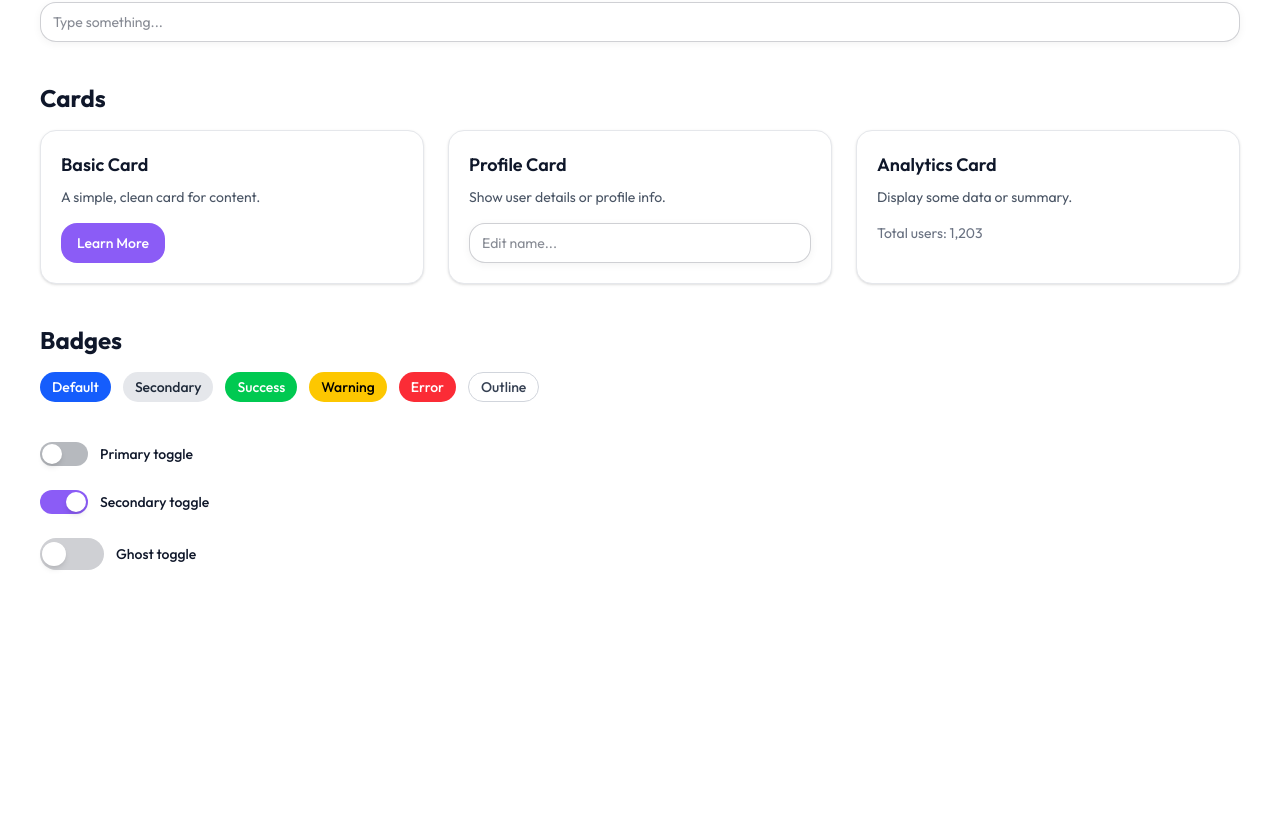
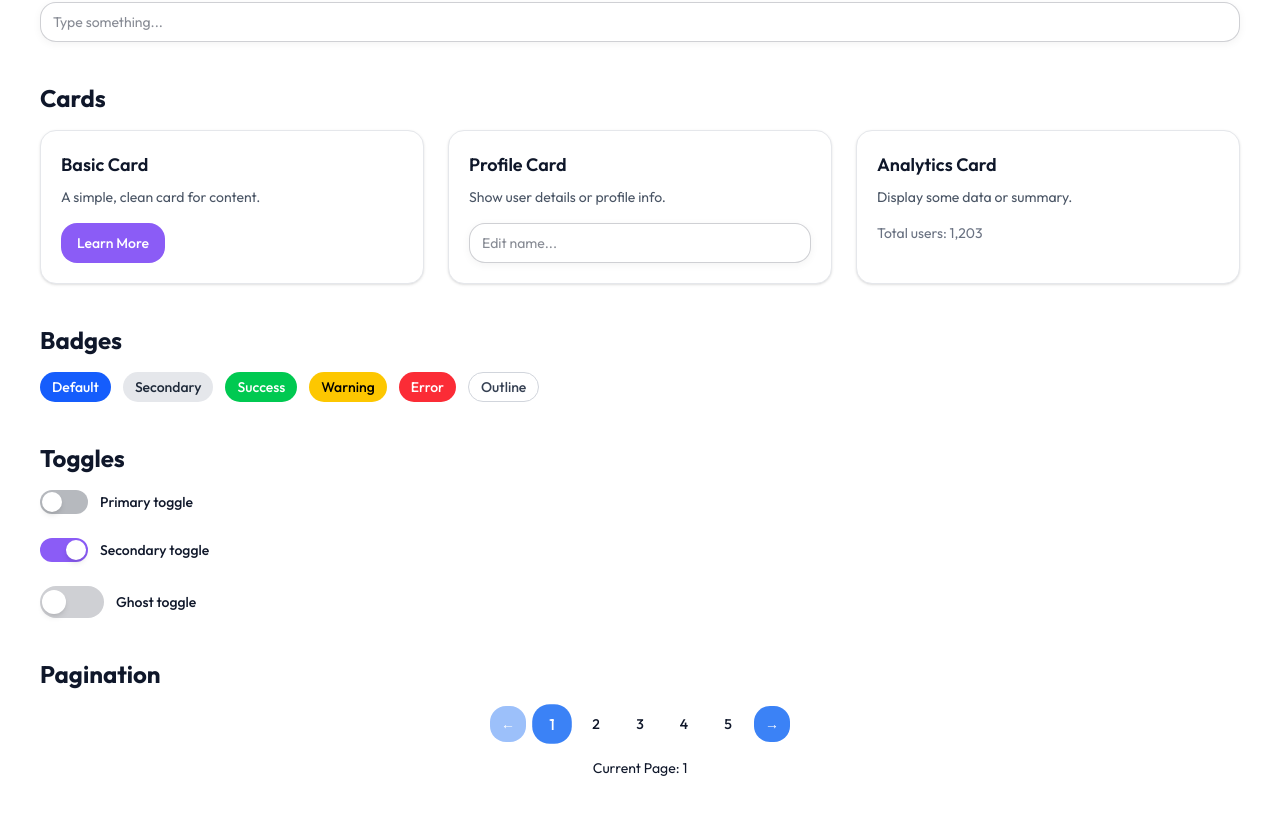
Before and after one commit to mrymsarabi/nextui-kit, a Next.js app: page / in a window 1280 px wide. Shown: the part 214-1028 px from the top of the page. Before the commit the page ends 824 px from the top, so only its background shows below. Built offline with nearby package versions, Linux system fonts and the light colour scheme.

Commit message:
pagination - components - 1

```diff
--- a/src/app/page.tsx
+++ b/src/app/page.tsx
@@ -6,9 +6,11 @@ import { Card } from "@/components/ui/card";
 import { Badge } from "@/components/ui/badge";
 import { Modal } from "@/components/ui/modal";
 import { ToggleSwitch } from "@/components/ui/toggleSwitch";
+import { Pagination } from "@/components/ui/pagination"; // 👈 import it
 
 export default function Home() {
   const [isOpen, setIsOpen] = useState(false);
+  const [page, setPage] = useState(1); // 👈 state for pagination
 
   return (
     <main className="p-10 space-y-10 bg-[var(--color-background)] text-[var(--color-foreground)]">
@@ -60,10 +62,27 @@ export default function Home() {
 
       {/* Toggle Switch Section */}
       <section>
+        <h2 className="text-2xl font-bold mb-4">Toggles</h2>
         <div className="flex flex-col gap-6">
           <ToggleSwitch variant="primary" label="Primary toggle" />
           <ToggleSwitch variant="secondary" label="Secondary toggle" initial />
           <ToggleSwitch variant="ghost" size="lg" label="Ghost toggle" />
+        </div>
+      </section>
+
+      {/* Pagination Section */}
+      <section>
+        <h2 className="text-2xl font-bold mb-4">Pagination</h2>
+        <div className="flex flex-col items-center gap-4">
+          <Pagination
+            totalPages={5}
+            currentPage={page}
+            onPageChange={setPage}
+            variant="primary"
+          />
+          <p className="text-sm text-[var(--color-foreground)]">
+            Current Page: {page}
+          </p>
         </div>
       </section>
 
--- /dev/null
+++ b/src/components/ui/pagination.tsx
@@ -0,0 +1,100 @@
+"use client";
+
+import { cva, type VariantProps } from "class-variance-authority";
+import { motion } from "framer-motion";
+import { cn } from "@/lib/utils";
+
+const paginationButton = cva(
+  "flex items-center justify-center rounded-[var(--radius-card)] text-sm font-medium transition-all select-none focus-visible:outline-none focus-visible:ring-2 focus-visible:ring-offset-2 disabled:opacity-50 disabled:pointer-events-none",
+  {
+    variants: {
+      variant: {
+        primary:
+          "bg-[var(--color-primary)] text-white hover:opacity-90 focus-visible:ring-[var(--color-primary)]",
+        secondary:
+          "bg-[var(--color-secondary)] text-white hover:opacity-90 focus-visible:ring-[var(--color-secondary)]",
+        outline:
+          "border border-[var(--color-foreground)] text-[var(--color-foreground)] hover:bg-[var(--color-foreground)] hover:text-[var(--color-background)]",
+        ghost:
+          "text-[var(--color-foreground)] hover:bg-[var(--color-foreground)]/10",
+      },
+      size: {
+        sm: "h-8 w-8",
+        md: "h-9 w-9",
+        lg: "h-10 w-10 text-base",
+      },
+    },
+    defaultVariants: {
+      variant: "outline",
+      size: "md",
+    },
+  }
+);
+
+interface PaginationProps extends VariantProps<typeof paginationButton> {
+  totalPages: number;
+  currentPage: number;
+  onPageChange: (page: number) => void;
+}
+
+export function Pagination({
+  totalPages,
+  currentPage,
+  onPageChange,
+  variant,
+  size,
+}: PaginationProps) {
+  const handleClick = (page: number) => {
+    if (page !== currentPage && page >= 1 && page <= totalPages) {
+      onPageChange(page);
+    }
+  };
+
+  const pages = Array.from({ length: totalPages }, (_, i) => i + 1);
+
+  return (
+    <div className="flex items-center justify-center gap-2">
+      {/* Previous */}
+      <button
+        onClick={() => handleClick(currentPage - 1)}
+        disabled={currentPage === 1}
+        className={cn(paginationButton({ variant, size }))}
+      >
+        ←
+      </button>
+
+      {/* Pages */}
+      {pages.map((page) => (
+        <motion.button
+          key={page}
+          onClick={() => handleClick(page)}
+          whileTap={{ scale: 0.9 }}
+          animate={{
+            scale: page === currentPage ? 1.1 : 1,
+            backgroundColor:
+              page === currentPage
+                ? "var(--color-primary)"
+                : "transparent",
+            color:
+              page === currentPage
+                ? "white"
+                : "var(--color-foreground)",
+          }}
+          transition={{ duration: 0.25 }}
+          className={cn(paginationButton({ variant, size }), "relative")}
+        >
+          {page}
+        </motion.button>
+      ))}
+
+      {/* Next */}
+      <button
+        onClick={() => handleClick(currentPage + 1)}
+        disabled={currentPage === totalPages}
+        className={cn(paginationButton({ variant, size }))}
+      >
+        →
+      </button>
+    </div>
+  );
+}
```
